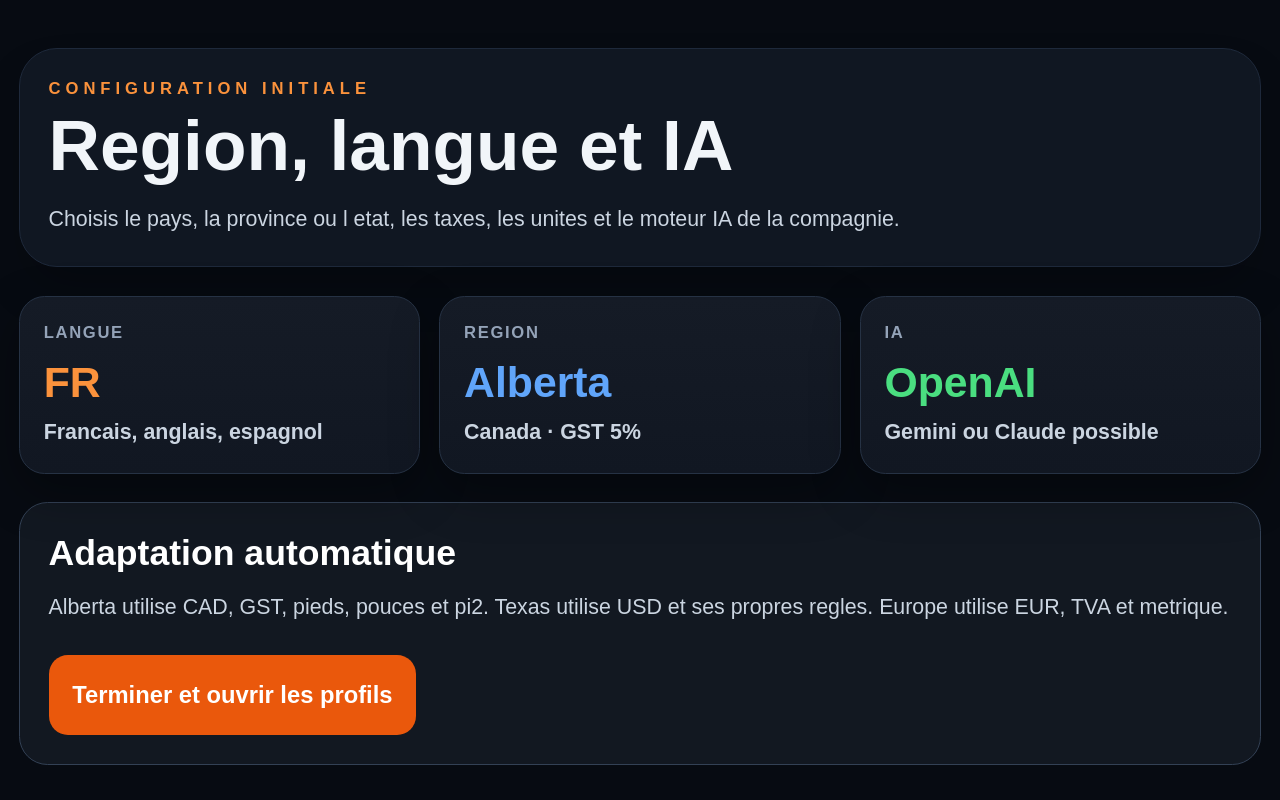
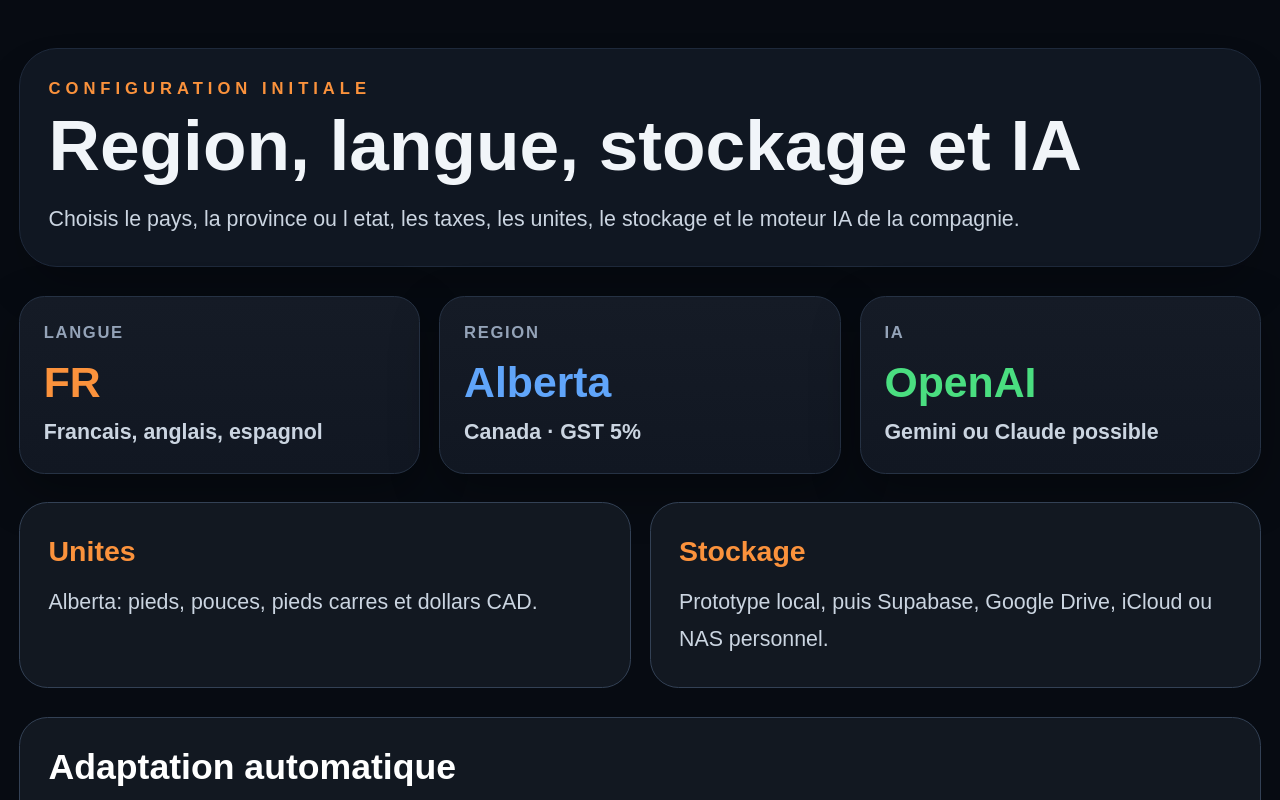
Before and after one commit to bisaillonpatrick1979-dev/Chatgpt-hailite-, a Next.js app: page /onboarding in a window 1280 px wide. Shown: the top 800 px of the page. Built offline with nearby package versions, Linux system fonts and the light colour scheme.

Commit message:
Expand onboarding with storage and units options

```diff
--- a/app/onboarding/page.tsx
+++ b/app/onboarding/page.tsx
@@ -6,13 +6,17 @@
       <section className="mx-auto max-w-6xl pt-6">
         <div className="rounded-[2rem] border border-slate-800 bg-[#101722] p-6 shadow-2xl">
           <p className="text-sm font-black uppercase tracking-[0.3em] text-orange-400">Configuration initiale</p>
-          <h1 className="mt-2 text-4xl font-black md:text-6xl">Region, langue et IA</h1>
-          <p className="large-readable mt-4 text-slate-300">Choisis le pays, la province ou l etat, les taxes, les unites et le moteur IA de la compagnie.</p>
+          <h1 className="mt-2 text-4xl font-black md:text-6xl">Region, langue, stockage et IA</h1>
+          <p className="large-readable mt-4 text-slate-300">Choisis le pays, la province ou l etat, les taxes, les unites, le stockage et le moteur IA de la compagnie.</p>
         </div>
         <section className="mt-6 grid gap-4 md:grid-cols-3">
           <div className="pro-card p-5"><p className="text-sm font-black uppercase tracking-widest text-slate-400">Langue</p><p className="mt-3 text-4xl font-black text-orange-400">FR</p><p className="mt-2 text-lg font-bold text-slate-300">Francais, anglais, espagnol</p></div>
           <div className="pro-card p-5"><p className="text-sm font-black uppercase tracking-widest text-slate-400">Region</p><p className="mt-3 text-4xl font-black text-blue-400">Alberta</p><p className="mt-2 text-lg font-bold text-slate-300">Canada · GST 5%</p></div>
           <div className="pro-card p-5"><p className="text-sm font-black uppercase tracking-widest text-slate-400">IA</p><p className="mt-3 text-4xl font-black text-green-400">OpenAI</p><p className="mt-2 text-lg font-bold text-slate-300">Gemini ou Claude possible</p></div>
+        </section>
+        <section className="mt-6 grid gap-4 md:grid-cols-2">
+          <div className="pro-panel p-6"><h2 className="text-2xl font-black text-orange-400">Unites</h2><p className="large-readable mt-3 text-slate-300">Alberta: pieds, pouces, pieds carres et dollars CAD.</p></div>
+          <div className="pro-panel p-6"><h2 className="text-2xl font-black text-orange-400">Stockage</h2><p className="large-readable mt-3 text-slate-300">Prototype local, puis Supabase, Google Drive, iCloud ou NAS personnel.</p></div>
         </section>
         <section className="pro-panel mt-6 p-6">
           <h2 className="text-3xl font-black text-white">Adaptation automatique</h2>
```
